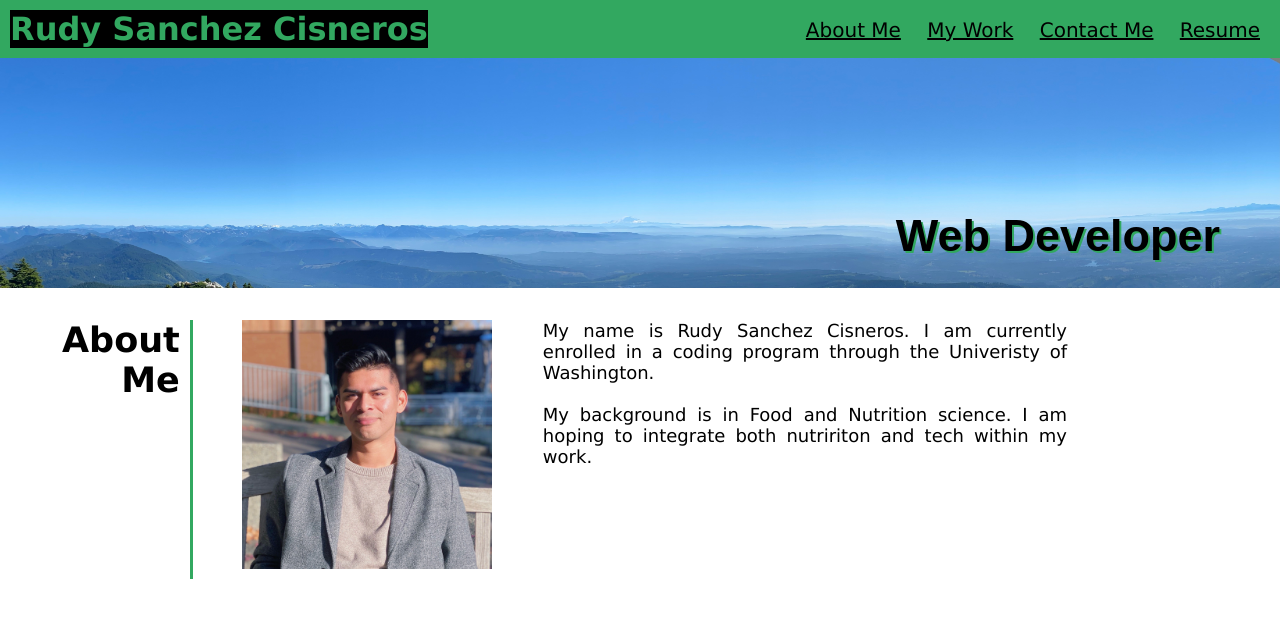
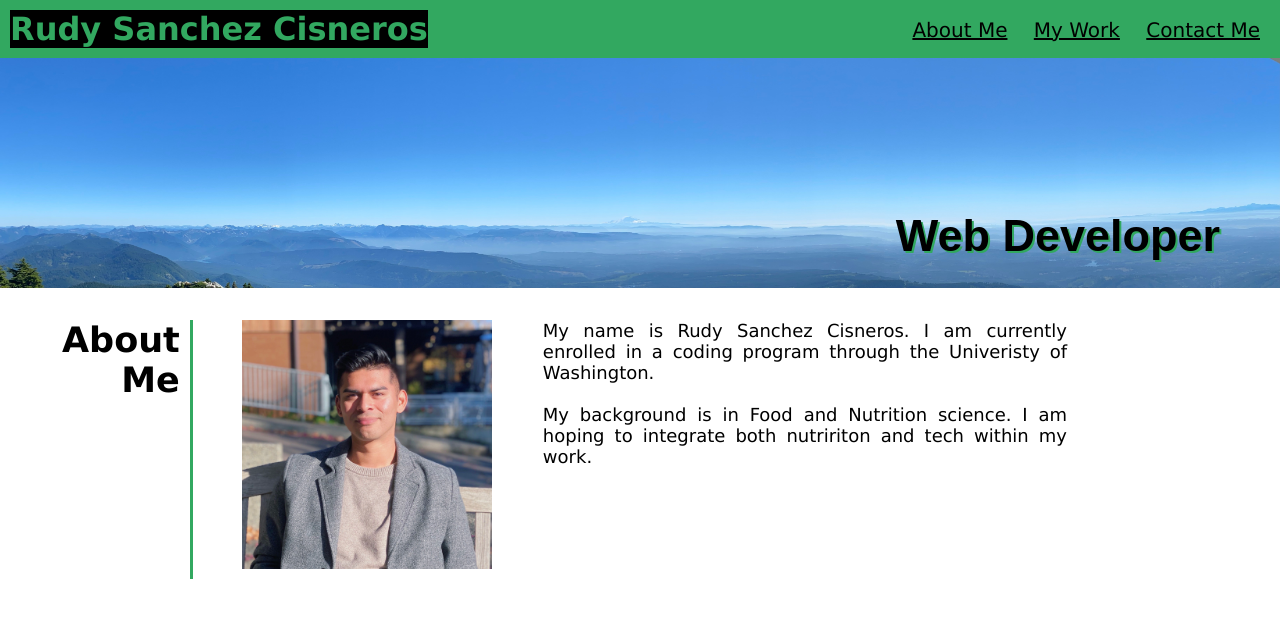
Before and after one commit to Rudys212/Rudy-S-Portfolio, a plain HTML site: page index.html in a window 1280 px wide. Shown: the top 617 px of the page. Drawn offline with Linux system fonts and the light colour scheme.

Commit message:
indext.hrml updated

```diff
--- a/index.html
+++ b/index.html
@@ -27,10 +27,6 @@
           <!--Contact me in nav bar-->
           <li>
             <a href="#ContactMe">Contact Me</a>
-          </li>
-          <!--Resume in nav bar-->
-          <li>
-            <a href="#Resume">Resume</a>
           </li>
         </ul>
       </nav>
@@ -113,7 +109,7 @@
       <!--contact me-->
       <section id="contact-me">
         <br>
-        <h2 id="contact-me-title">Contact Me</h2>
+        <h2 id="contact-me-title">Contact <br> Me</h2>
         <div class="mylinks">
           <p>
             <a href="https://github.com/Rudys212">GitHub</a>
```
